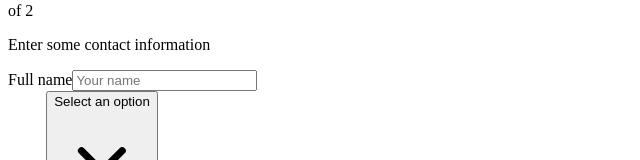
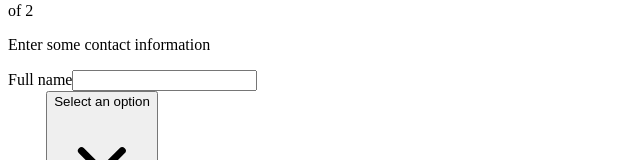
Before and after one commit to miarolfe/SwEngGroup30, a Next.js app in the folder front/life-insurance-front/: page /quote/page in a window 1280 px wide. Shown: the part 164-324 px from the top of the page, without its empty margins (0-640 px from the left). Built offline with nearby package versions, Linux system fonts and the light colour scheme.

Commit message:
Small styling + add key to element

```diff
--- a/front/life-insurance-front/components/QuoteQuestion/QuoteQuestion.tsx
+++ b/front/life-insurance-front/components/QuoteQuestion/QuoteQuestion.tsx
@@ -100,15 +100,10 @@ const QuoteQuestion = ({ active = false, ...props }: Props) => {
       </span>
 
       <div className="w-full h-full flex flex-col px-4">
-        {/* Question Text */}
-        {/* <span className="w-full">
-          <p className="font-medium text-white text-2xl pb-4">
-            {props.question}
-          </p>
-        </span> */}
-
         {props?.newComps.map((item, idx) => (
-          <div className="w-full py-2">{getComponent(item, idx)}</div>
+          <div key={idx} className="w-full py-2">
+            {getComponent(item, idx)}
+          </div>
         ))}
 
         <div className="grow w-full flex justify-around items-end">
--- a/front/life-insurance-front/components/SingleLineTextBox.tsx
+++ b/front/life-insurance-front/components/SingleLineTextBox.tsx
@@ -1,26 +1,32 @@
-import React from "react";
+import React, { ChangeEvent } from "react";
 
 type Props = {
   label: string;
   placeholder: string;
+  value: string;
+  onChange: React.ChangeEventHandler<HTMLInputElement>;
   error?: boolean;
 };
 
 const SingleLineTextBox = ({
   label,
+  value,
+  onChange,
   error = false,
-  ...props
-}: Props & React.InputHTMLAttributes<HTMLInputElement>) => {
+}: // ...props
+Props) => {
   return (
     <div className="w-full flex flex-col">
       <label className={`${error ? "text-red-400" : "text-white"}`}>
         {label}
       </label>
       <input
-        className={`glass w-full h-14 pl-3 pr-3 mt-2 rounded-md shadow border ${
+        className={`placeholder:text-slate-300 glass w-full h-14 pl-3 pr-3 mt-2 rounded-md shadow border ${
           error ? "border-red-400 border-2 hover:border-red-400" : ""
         } hover:border-blue-700 transition-colors`}
-        {...props}
+        value={value}
+        onChange={onChange}
+        // {...props}
       />
     </div>
   );
```
